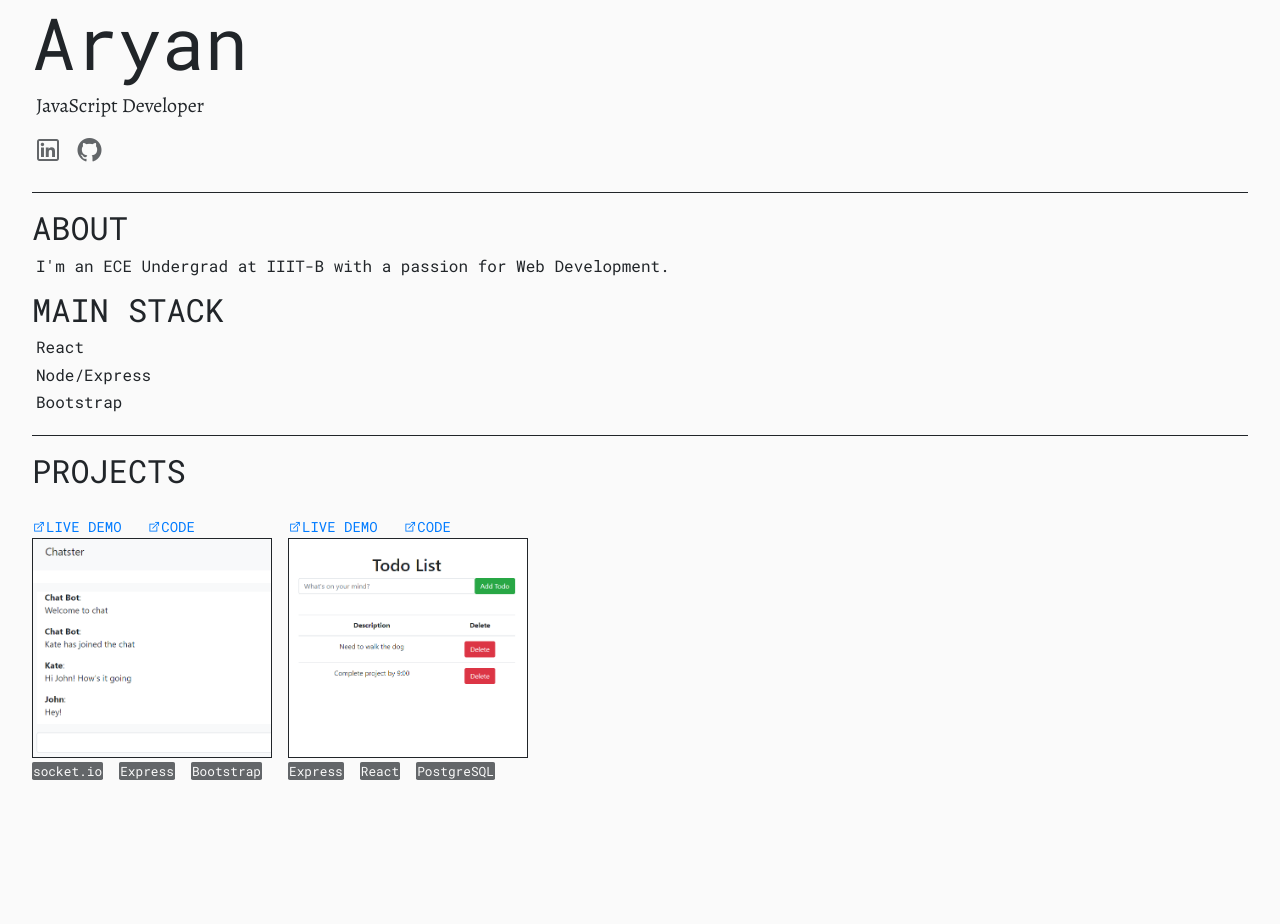
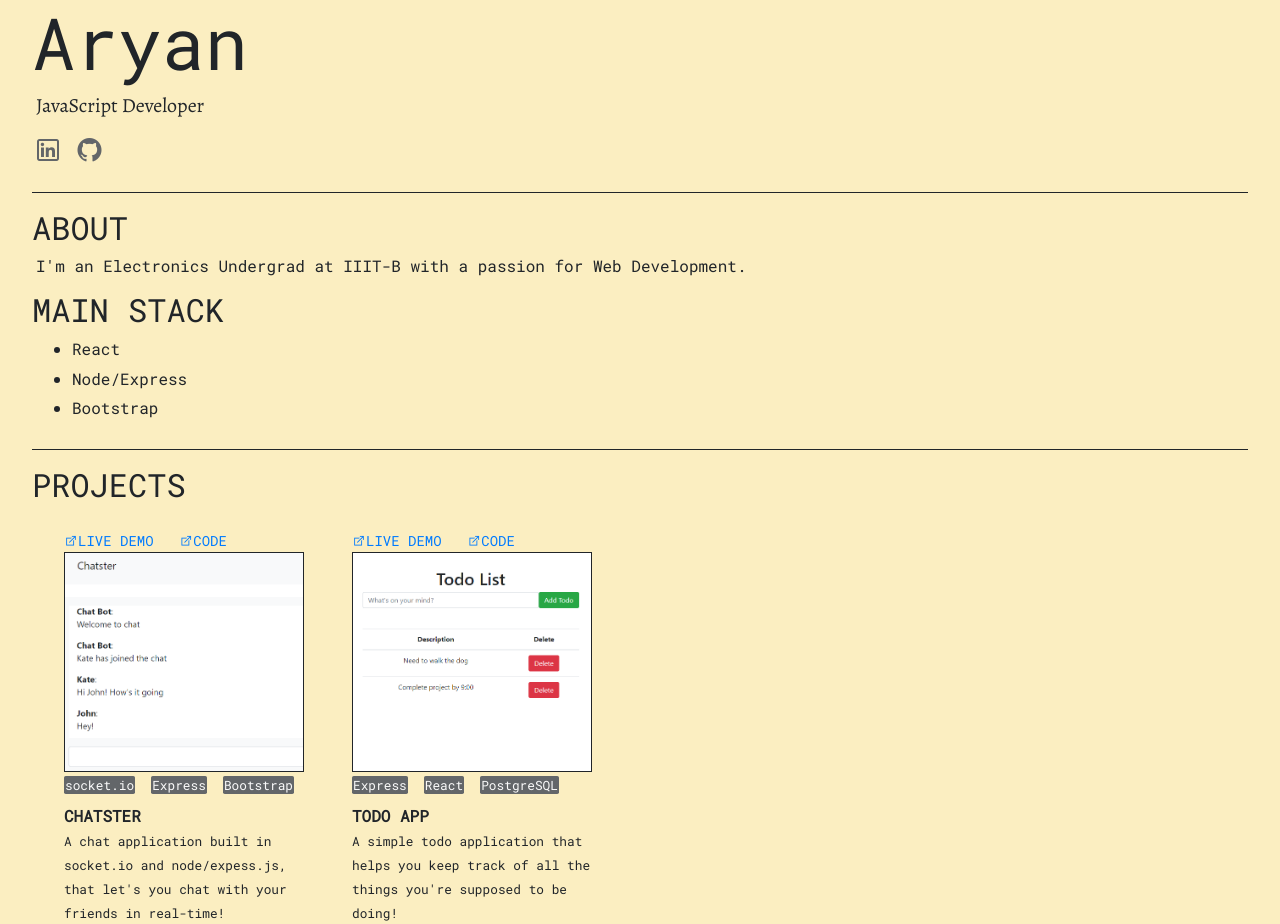
Before and after one commit to aaryan-singh/portfolio-website, a plain HTML site: page index.html in a window 1280 px wide. Before the commit the page ends 800 px from the top, so only its background shows below. Drawn offline with nearby package versions, Linux system fonts and the light colour scheme.

Commit message:
styling changes

```diff
--- a/index.html
+++ b/index.html
@@ -28,13 +28,15 @@
       <div class="about-main">
       <h2 class="text-uppercase">About</h1>
       <h6 class="ml-1">
-        I'm an ECE Undergrad at IIIT-B with a passion for Web Development.
+        I'm an Electronics Undergrad at IIIT-B with a passion for Web Development.
       </h6>
       <div class="main-stack">
       <h2 class="text-uppercase">Main Stack</h1>
-      <h6 class="ml-1">React</h6>
-      <h6 class="ml-1">Node/Express</h6>
-      <h6 class="ml-1">Bootstrap</h6>
+        <ul>
+      <li><h6>React</h6></li>
+      <li><h6>Node/Express</h6></li>
+      <li><h6>Bootstrap</h6></li>
+    </ul>
     </div>
     </div>
     </div>
@@ -45,13 +47,22 @@
         <a href="https://chatster-aryan.herokuapp.com/" target="_blank" class="ext-link"><p><i class="las la-external-link-alt la-1x"></i>Live Demo</p></a>
         <a href="https://github.com/aaryan-singh/chat-app-vanillajs" target="_blank" class="ext-link ml-3"><p><i class="las la-external-link-alt la-1x"></i>Code</p></a>
         <img src="portfolio-proj3.png" alt="Chatster" class="project-img">
-        <small class="stack">socket.io</small><small class="stack ml-3">Express</small><small class="stack ml-3">Bootstrap</small></div>
-    <div class="project-box">
+        <small class="stack">socket.io</small><small class="stack ml-3">Express</small><small class="stack ml-3">Bootstrap</small>
+        <div class="mt-2 mb-2">
+        <strong>CHATSTER</strong><br>
+        <small>A chat application built in socket.io and node/expess.js, that let's you chat with your friends in real-time!</small>
+        </div>
+      </div>
+        <div class="project-box">
       <a href="https://todo-aryan.herokuapp.com/" target="_blank" class="ext-link"><p><i class="las la-external-link-alt la-1x"></i>Live Demo</p></a>
       <a href="https://github.com/aaryan-singh/todo-app-pern" target="_blank" class="ext-link ml-3"><p><i class="las la-external-link-alt la-1x"></i>Code</p></a>
       <img src="portfolio-proj1.png" alt="Chatster" class="project-img">
-      <small class="stack">Express</small><small class="stack ml-3">React</small><small class="stack ml-3">PostgreSQL</small></div>
-      <!-- <div class="project-box"></div> -->
+      <small class="stack">Express</small><small class="stack ml-3">React</small><small class="stack ml-3">PostgreSQL</small>
+      <div class="mt-2 mb-2">
+        <strong>TODO APP</strong><br>
+        <small>A simple todo application that helps you keep track of all the things you're supposed to be doing!</small>
+        </div>
+      </div>
     </div>
     </div>
     </main>
--- a/styles.css
+++ b/styles.css
@@ -1,6 +1,7 @@
 body {
   font-family: "Roboto Mono", serif;
-  background-color: #fafafa;
+  /* background-color: #fafafa; */
+  background-color: #fbeec1;
 }
 
 p {
@@ -30,6 +31,7 @@ p {
 .about-con {
   border-right: 1px solid;
   padding-right: 1rem;
+  padding-bottom: 14rem;
 }
 
 .about-main {
@@ -52,12 +54,15 @@ p {
 }
 
 .project-box {
-  background-color: #fafafa;
+  /* background-color: #fafafa;
+   */
+   background-color: #fbeec1;
   /* border: 1px solid; */
   /* text-align: center; */
-  height: 15em;
+  height: 16em;
   width: 15em;
   margin: 1rem;
+  margin-left: 2rem;
 }
 
 .stack {
@@ -98,9 +103,9 @@ p {
   .projects-heading {
     margin-left: 0;
   }
-  .project-box {
+  /* .project-box {
     margin-left: 0;
-  }
+  } */
   .header {
     margin-top: 0rem;
   }
@@ -115,3 +120,8 @@ p {
     margin-top: 1rem;
   }
 }
+
+li {
+  padding: 0,
+  margin: 0
+}
```
